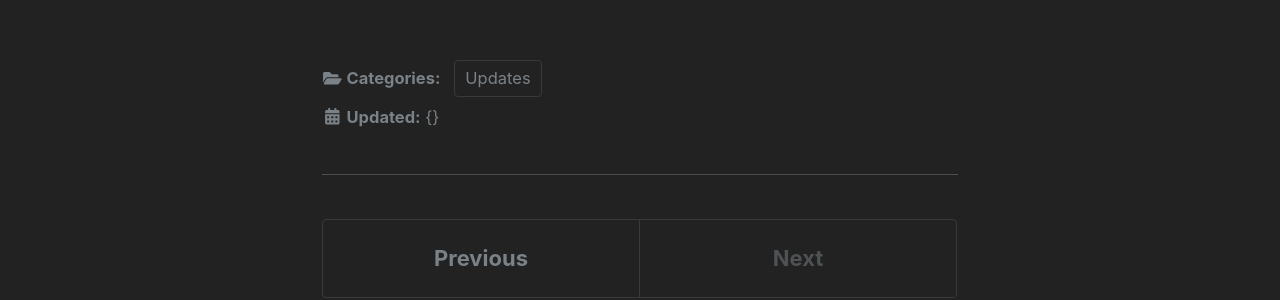
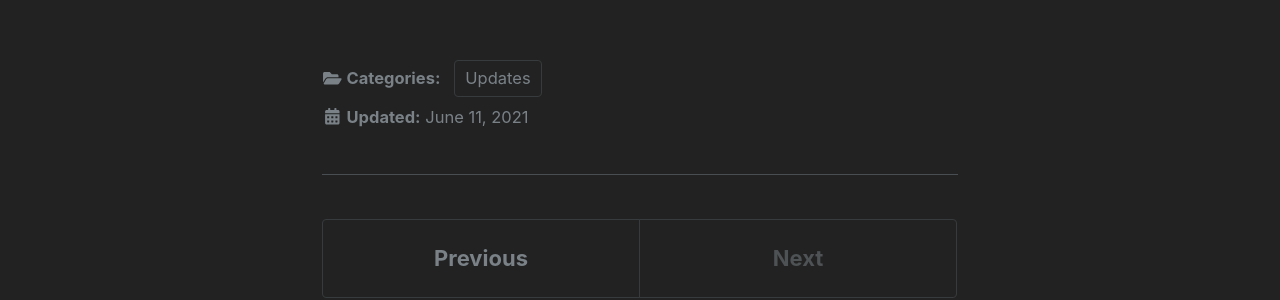
Before and after one commit to darunabas/darulab.github.io, a Jekyll site: the page built from _posts/2021-06-11-PhD-students-biogeography.md, in a window 1280 px wide and 900 px high, scrolled down 1364 px. Shown: the part 380-680 px from the top of the window. Built offline with Jekyll 4.4.1, drawn with Linux system fonts in a browser that asks for light colours; nearby versions of some CDN libraries; some web fonts are replaced.

Commit message:
Update 2021-06-11-PhD-students-biogeography.md

```diff
--- a/_posts/2021-06-11-PhD-students-biogeography.md
+++ b/_posts/2021-06-11-PhD-students-biogeography.md
@@ -1,12 +1,13 @@
 ---
 layout: single
 title: PhD Student Position in Biogeography
-last_modified_at: {}
+date: 2021-06-11 19:53:57.000000000 -04:00
 type: post
 published: true
 status: publish
 categories:
 - Updates
+classes: wide
 tags: []
 ---
 
```
